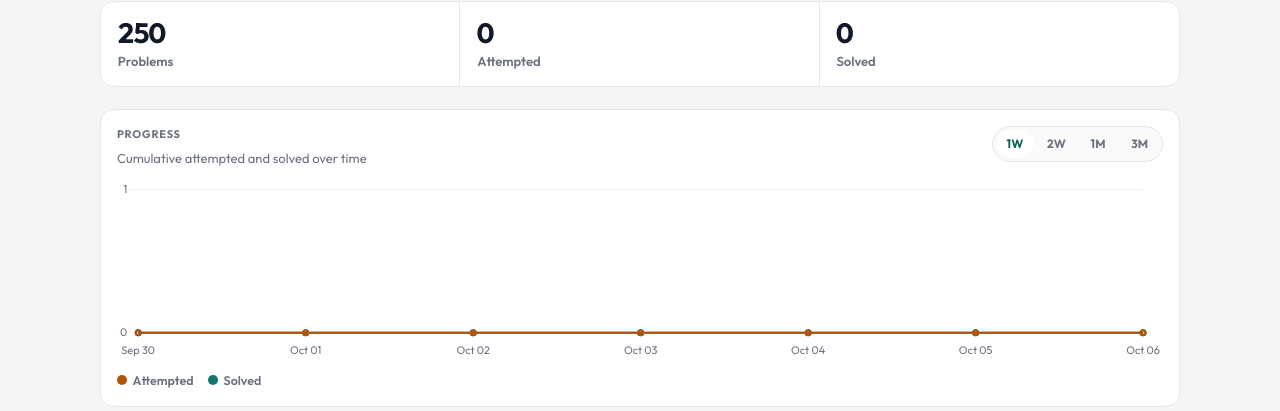
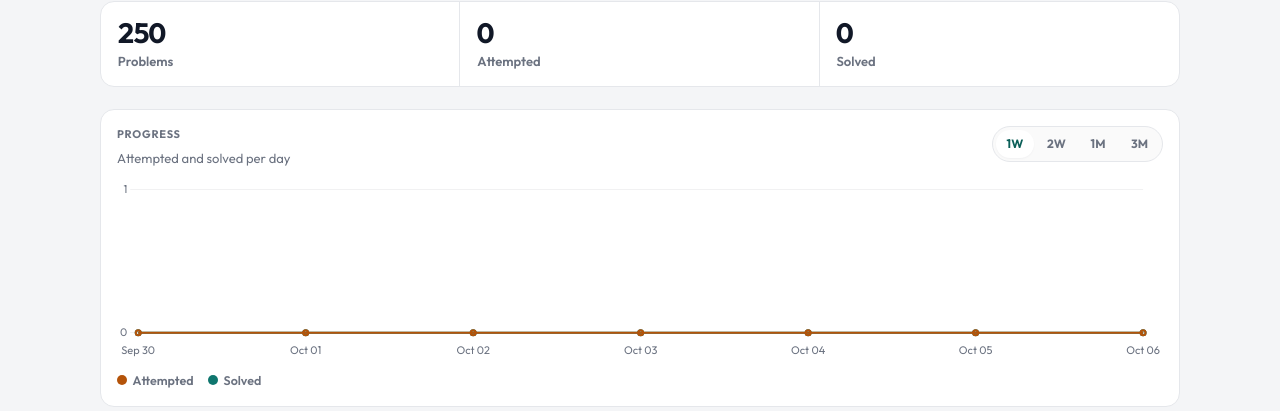
Before and after one commit to amritpandey23/neetcode250_self_dashboard, a Flask app: page /dashboard in a window 1280 px wide. Shown: the part 313-724 px from the top of the page. Run offline with Flask 3, Linux system fonts and the light colour scheme; the visitor is signed in with stand-in values (Sample User, id 1); data comes from the database, SQL or seed files in the repository; data that the repository does not hold is empty; some libraries are stand-ins or nearby versions.

Commit message:
Update: Progress chart now shows per day value and not cumulative

```diff
--- a/app/routes.py
+++ b/app/routes.py
@@ -185,7 +185,7 @@ PROGRESS_RANGE_OPTIONS = (
 
 
 def _progress_timeline(user_id, days=7):
-    """Build cumulative attempted/done series for the last N days.
+    """Build per-day attempted/done counts for the last N days.
 
     Approximated from current progress timestamps (no event log):
     - attempted: last_practiced_at / updated_at for attempted+done
@@ -228,9 +228,6 @@ def _progress_timeline(user_id, days=7):
             if attempted_at is not None:
                 attempt_times.append(attempted_at)
 
-    attempt_times.sort()
-    done_times.sort()
-
     labels = []
     attempted_series = []
     done_series = []
@@ -238,8 +235,10 @@ def _progress_timeline(user_id, days=7):
         day = start + timedelta(days=offset)
         day_end = day + timedelta(days=1)
         labels.append(day.strftime("%b %d"))
-        attempted_series.append(sum(1 for ts in attempt_times if ts < day_end))
-        done_series.append(sum(1 for ts in done_times if ts < day_end))
+        attempted_series.append(
+            sum(1 for ts in attempt_times if day <= ts < day_end)
+        )
+        done_series.append(sum(1 for ts in done_times if day <= ts < day_end))
 
     return {
         "days": days,
--- a/app/templates/dashboard.html
+++ b/app/templates/dashboard.html
@@ -67,7 +67,7 @@
       <header class="progress-chart-head">
         <div>
           <p class="section-label" id="progress-chart-title">Progress</p>
-          <p class="aging-preview-sub muted">Cumulative attempted and solved over time</p>
+          <p class="aging-preview-sub muted">Attempted and solved per day</p>
         </div>
         <div class="range-tabs" role="tablist" aria-label="Timeline range">
           {% for days, label in progress_timeline.options %}
@@ -85,7 +85,7 @@
           id="progress-chart"
           width="640"
           height="180"
-          aria-label="Line chart of cumulative attempted and solved problems"
+          aria-label="Line chart of attempted and solved problems per day"
           data-labels='{{ progress_timeline.labels|tojson }}'
           data-attempted='{{ progress_timeline.attempted|tojson }}'
           data-done='{{ progress_timeline.done|tojson }}'
```
Also changed, not shown: memory-bank/progress.md (+1 -1 lines).
